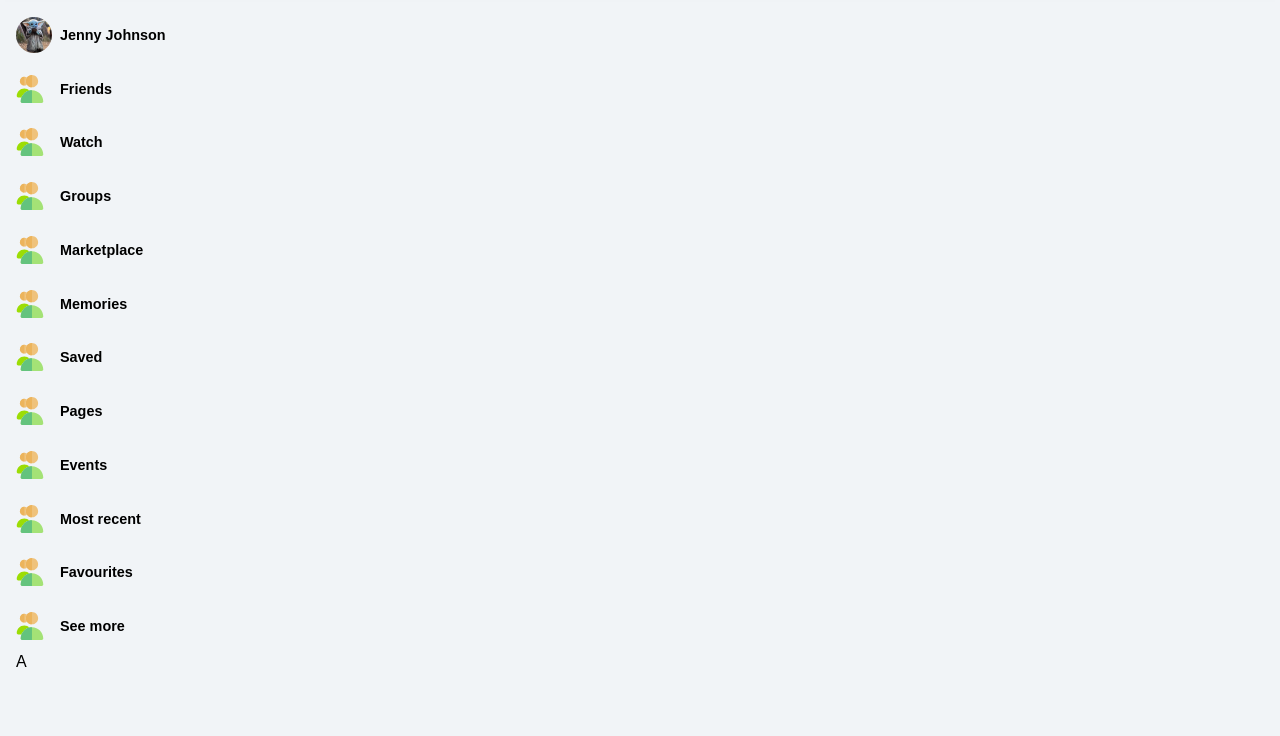
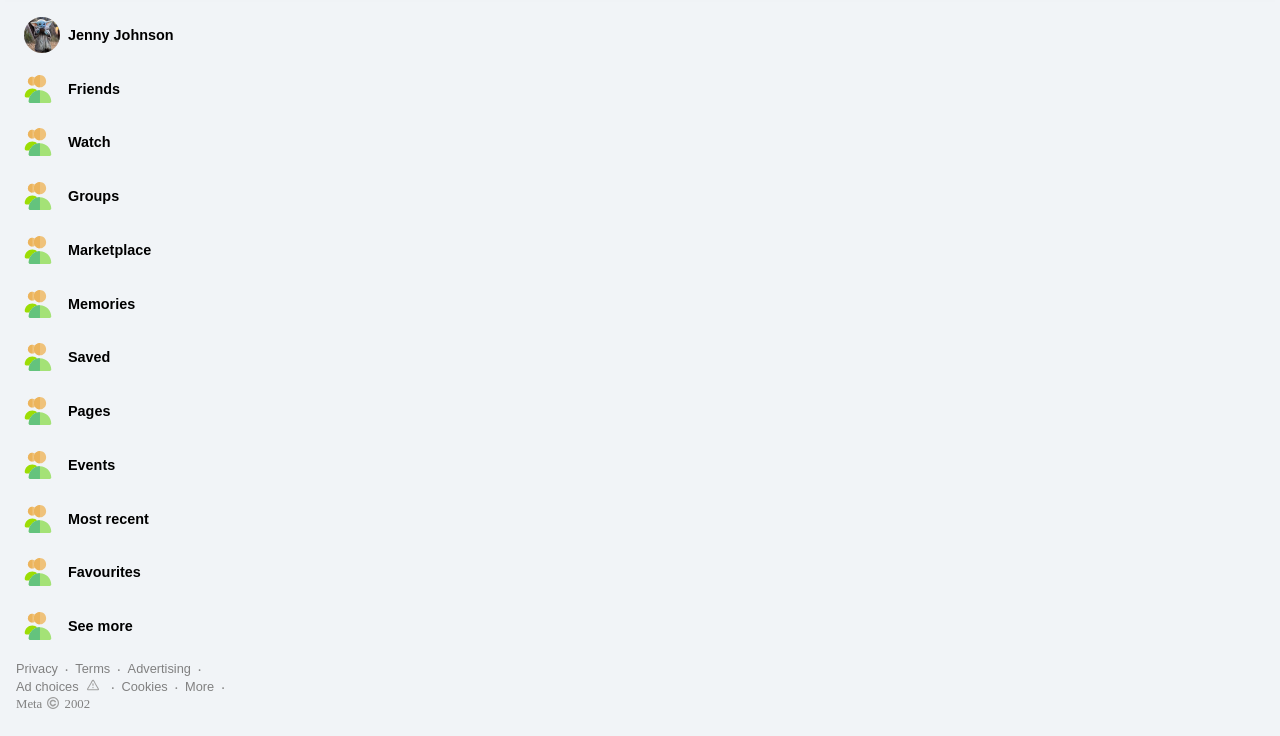
Before and after one commit to rrajputvikas/Facebook-Clone, a plain HTML site: page index.html in a window 1280 px wide. Shown: the part 64-800 px from the top of the page. Drawn offline with Linux system fonts and the light colour scheme.

Commit message:
Left container
left side almost completed

```diff
--- a/index.html
+++ b/index.html
@@ -115,9 +115,40 @@
                     <span><h4>See more</h4></span>
                 </a>
             </div>
-            <div class="fl">
-                <a href="">A</a>
-            </div>
+            <ul class="left_bottom fl">
+                <li class="fl">
+                    <a id="under_line" href="">Privacy</a>
+                    <span>·</span>
+                </li>
+                <li class="fl">
+                    <a id="under_line" href="">Terms</a>
+                    <span>·</span>
+                </li>
+                <li class="fl">
+                    <a id="under_line" href="">Advertising</a>
+                    <span>·</span>
+                </li>
+                <li class="fl">
+                    <div>
+                        <a id="under_line" href="">Ad choices</a>
+                        <img src="./left_container_icons/info-triangle.svg" alt="">
+                    </div>
+                    <span>·</span>
+                </li>
+                <li class="fl">
+                    <a id="under_line" href="">Cookies</a>
+                    <span>·</span>
+                </li>
+                <li class="fl">
+                    <a href="">More</a>
+                    <span>·</span>
+                </li>
+                <li class="fl">
+                    <p>Meta</p>
+                    <img src="./left_container_icons/copyright.svg" alt="">
+                    <p>2002</p>
+                </li>
+            </ul>
         </div>
 
         <div class="mid_container fl">
--- a/style.css
+++ b/style.css
@@ -127,22 +127,38 @@ a {
 /* Page Content */
 .page_container {
     padding-top: 56px;
+    width: 100%;
+    height: 92.4vh;
 }
 .left_container {
+    display: block;
     flex-direction: column;
     justify-content: center;
-    width: 23%;
-    margin: 16px 0 0 8px;
+    overflow-y: auto;
+    overflow-x: hidden;
+    width: 22.8%;
+    margin-left: 8px;
+    padding-top: 16px;
+}
+.left_container::-webkit-scrollbar {
+    width: 8px;
+}
+.left_container::-webkit-scrollbar-thumb {
+    border-radius: 10px;
+}
+.left_container:hover::-webkit-scrollbar-thumb {
+    background: rgb(192, 191, 191);
 }
 .left_container >div {
     height: 3.36rem;
-    padding-left: 8px;
+    padding: 0 8px;
     align-items: center;
     border-radius: 10px;;
-    transition: all 5ms;
+    transition: all .3s;
 }
 .left_container >div:hover {
-    background-color: rgb(230, 230, 230);
+    background-color: rgb(228, 230, 238);
+    transition: all 50ms;
 }
 .left_container a {
     align-items: center;
@@ -158,8 +174,40 @@ a {
 .left_container a img {
     width: 28px;
     height: 28px;
+    margin-left: .5em;
     margin-right: 1em;
 }
 .left_container a h4 {
     font-size: .9em;
 }
+.left_bottom {
+    align-items: bottom;
+    flex-wrap: wrap;
+    list-style: none;
+    padding: 8px;
+    color: gray;
+}
+.left_bottom li {
+    font-size: .8em;
+}
+.left_bottom li a {
+    color: gray;
+}
+.left_bottom li a#under_line:hover {
+    text-decoration: underline;
+}
+.left_bottom li span {
+    font-size: 1.2em;
+    padding: 0 .4em;
+}
+.left_bottom img {
+    width: 12px;
+    height: 12px;
+    padding: 0 .4em;
+}
+.mid_container {
+    width: 54.4%;
+}
+.right_container {
+    width: 22.8%;
+}
```
Also changed, not shown: left_container_icons/copyright.svg (added), left_container_icons/info-triangle.svg (added).
